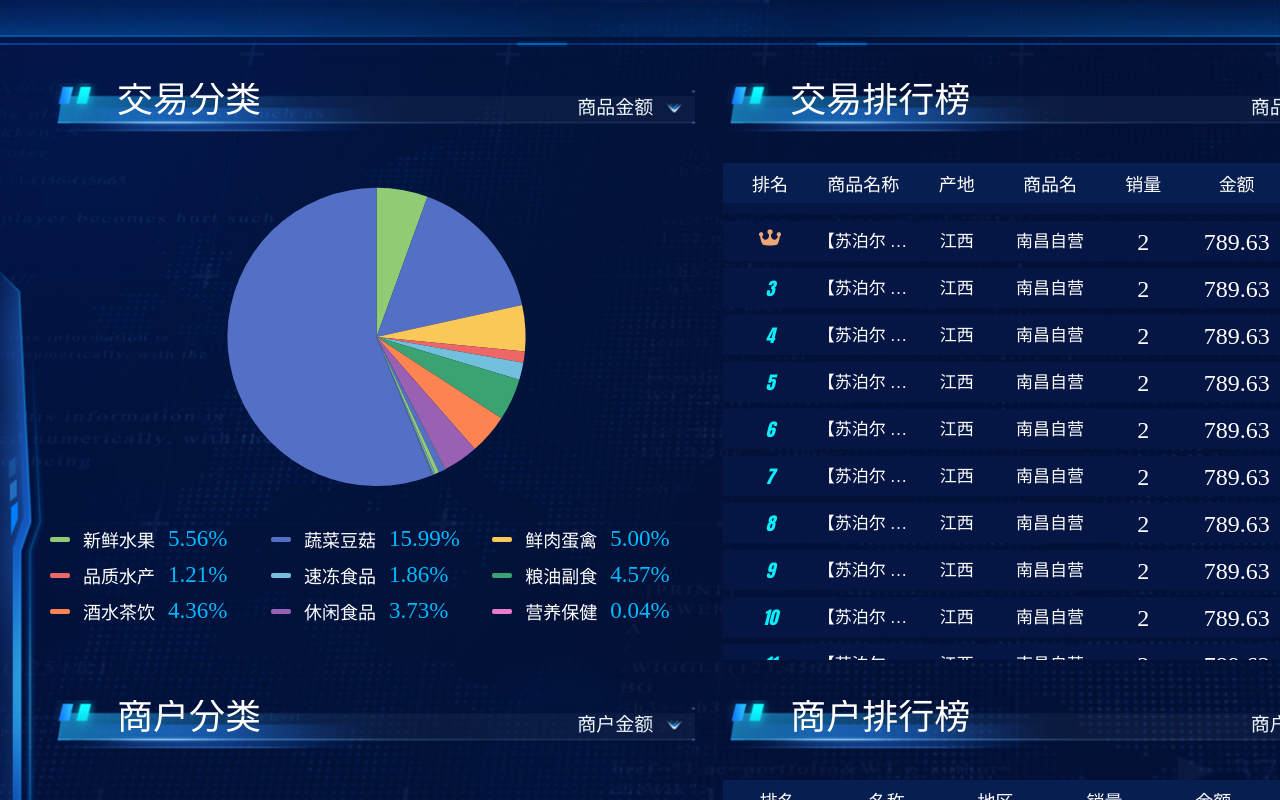
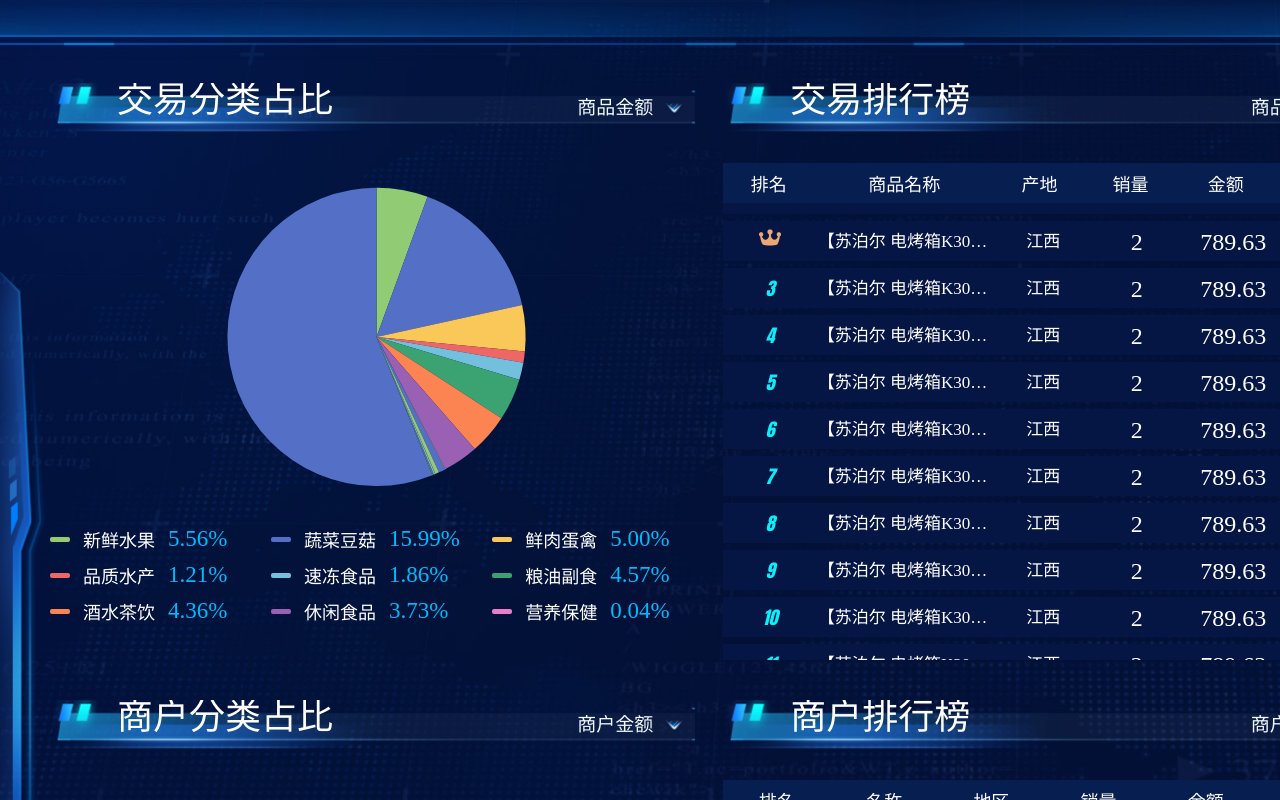
Before and after one commit to luxinru/data-center, a Vue app: page /#/ in a window 1280 px wide. Shown: the top 800 px of the page. Built offline with nearby package versions, Linux system fonts and the light colour scheme; a web font is replaced by a local one.

Commit message:
fixed bug

```diff
--- a/src/components/x-table.vue
+++ b/src/components/x-table.vue
@@ -4,7 +4,14 @@
       <thead>
         <tr>
           <th v-if="isRank">排名</th>
-          <th v-for="(item, index) in columns" :key="index">
+          <th
+            v-for="(item, index) in columns"
+            :key="index"
+            :style="{
+              width: item.width ? item.width : 'auto',
+              flex: item.width ? 'none' : '1 0',
+            }"
+          >
             {{ item.name }}
           </th>
         </tr>
@@ -36,7 +43,11 @@
             v-for="(label, j) in columns"
             :key="j"
             :class="{ isNumber: label.isNumber }"
-            :style="{ color: label.color || '#fffefe' }"
+            :style="{
+              color: label.color || '#fffefe',
+              width: label.width ? label.width : 'auto',
+              flex: label.width ? 'none' : '1 0',
+            }"
           >
             <span :title="item[label.value]">
               {{ item[label.value] }}
@@ -280,7 +291,10 @@ export default {
       // Automatically scroll the container every 2 seconds
       let intervalId = setInterval(function () {
         scrollContainer.scrollTop += 1 // Adjust the amount of scrolling here
-        if (scrollContainer.scrollTop === (scrollContainer.scrollHeight - scrollContainer.clientHeight)) {
+        if (
+          scrollContainer.scrollTop ===
+          scrollContainer.scrollHeight - scrollContainer.clientHeight
+        ) {
           scrollContainer.scrollTop = 0
         }
       }, 60)
@@ -294,7 +308,10 @@ export default {
       scrollContainer.addEventListener('mouseout', function () {
         intervalId = setInterval(function () {
           scrollContainer.scrollTop += 1 // Adjust the amount of scrolling here
-          if (scrollContainer.scrollTop === (scrollContainer.scrollHeight - scrollContainer.clientHeight)) {
+          if (
+            scrollContainer.scrollTop ===
+            scrollContainer.scrollHeight - scrollContainer.clientHeight
+          ) {
             scrollContainer.scrollTop = 0
           }
         }, 60)
@@ -329,6 +346,7 @@ export default {
       height: 40px;
       background-color: #071e50;
       flex-shrink: 0;
+      padding-right: 10px;
 
       tr {
         width: 100%;
--- a/src/views/Home.vue
+++ b/src/views/Home.vue
@@ -96,13 +96,14 @@
               :startVal="0"
               :endVal="item.value"
               :duration="2"
-              :options="{ decimalPlaces: 2 }"
+              :options="{ decimalPlaces: 2, useGrouping: false }"
             ></CountUp>
             <CountUp
               v-else
               :startVal="0"
               :endVal="item.value"
               :duration="2"
+              :options="{ useGrouping: false }"
             ></CountUp>
           </span>
           <span>{{ item.label }}</span>
@@ -347,7 +348,6 @@ export default {
           }
           echarts.registerMap('svgMap', { svg: svgString })
 
-          console.log(document.getElementById('svgmap'))
           const echartObj = echarts.init(document.getElementById('svgmap'))
 
           const base64png =
@@ -894,7 +894,6 @@ export default {
       font-weight: 400;
       color: #eff8fc;
       text-shadow: 0px 4px 1px rgba(19, 80, 143, 0.66);
-      margin-top: 5px;
     }
   }
 
--- a/src/views/components/merchant-categorization.vue
+++ b/src/views/components/merchant-categorization.vue
@@ -1,6 +1,6 @@
 <template>
   <div class="merchant_categorization">
-    <Box title="商户分类">
+    <Box title="商户分类占比">
       <template #select>
         <XSelect :value="value" :options="options" />
       </template>
@@ -147,7 +147,10 @@ export default {
           bottom: '0'
         },
         tooltip: {
-          trigger: 'item'
+          trigger: 'item',
+          textStyle: {
+            fontSize: 18
+          }
         },
         legend: {
           show: false,
--- a/src/views/components/merchant-trend.vue
+++ b/src/views/components/merchant-trend.vue
@@ -1,6 +1,6 @@
 <template>
   <div class="merchant_trend">
-    <Box title="商户趋势">
+    <Box title="商户增长趋势">
       <div id="chart3" class="chart"></div>
     </Box>
   </div>
--- a/src/views/components/trading-leaderboard.vue
+++ b/src/views/components/trading-leaderboard.vue
@@ -5,7 +5,12 @@
         <XSelect :value="value" :options="options" />
       </template>
 
-      <XTable autoScrollId="tbody1" @onRowClick="onRowClick" />
+      <XTable
+        autoScrollId="tbody1"
+        :columns="columns"
+        :tableData="tableData"
+        @onRowClick="onRowClick"
+      />
     </Box>
 
     <XModal v-show="isShowModal">
@@ -112,6 +117,196 @@ export default {
         {
           value: '4',
           label: '商品评分'
+        }
+      ],
+
+      columns: [
+        {
+          name: '商品名称',
+          value: 'b',
+          width: '180px'
+        },
+        {
+          name: '产地',
+          value: 'c'
+        },
+        {
+          name: '销量',
+          value: 'e',
+          isNumber: true
+        },
+        {
+          name: '金额',
+          value: 'f',
+          isNumber: true,
+          width: '100px'
+        },
+        {
+          name: '评分',
+          value: 'g'
+        }
+      ],
+
+      tableData: [
+        {
+          b: '【苏泊尔 电烤箱K30FK6】',
+          c: '江西',
+
+          e: '2',
+          f: '789.63',
+          g: '95'
+        },
+        {
+          b: '【苏泊尔 电烤箱K30FK6】',
+          c: '江西',
+
+          e: '2',
+          f: '789.63',
+          g: '95'
+        },
+        {
+          b: '【苏泊尔 电烤箱K30FK6】',
+          c: '江西',
+
+          e: '2',
+          f: '789.63',
+          g: '95'
+        },
+        {
+          b: '【苏泊尔 电烤箱K30FK6】',
+          c: '江西',
+
+          e: '2',
+          f: '789.63',
+          g: '95'
+        },
+        {
+          b: '【苏泊尔 电烤箱K30FK6】',
+          c: '江西',
+
+          e: '2',
+          f: '789.63',
+          g: '95'
+        },
+        {
+          b: '【苏泊尔 电烤箱K30FK6】',
+          c: '江西',
+
+          e: '2',
+          f: '789.63',
+          g: '95'
+        },
+        {
+          b: '【苏泊尔 电烤箱K30FK6】',
+          c: '江西',
+
+          e: '2',
+          f: '789.63',
+          g: '95'
+        },
+        {
+          b: '【苏泊尔 电烤箱K30FK6】',
+          c: '江西',
+
+          e: '2',
+          f: '789.63',
+          g: '95'
+        },
+        {
+          b: '【苏泊尔 电烤箱K30FK6】',
+          c: '江西',
+
+          e: '2',
+          f: '789.63',
+          g: '95'
+        },
+        {
+          b: '【苏泊尔 电烤箱K30FK6】',
+          c: '江西',
+
+          e: '2',
+          f: '789.63',
+          g: '95'
+        },
+        {
+          b: '【苏泊尔 电烤箱K30FK6】',
+          c: '江西',
+
+          e: '2',
+          f: '789.63',
+          g: '95'
+        },
+        {
+          b: '【苏泊尔 电烤箱K30FK6】',
+          c: '江西',
+
+          e: '2',
+          f: '789.63',
+          g: '95'
+        },
+        {
+          b: '【苏泊尔 电烤箱K30FK6】',
+          c: '江西',
+
+          e: '2',
+          f: '789.63',
+          g: '95'
+        },
+        {
+          b: '【苏泊尔 电烤箱K30FK6】',
+          c: '江西',
+
+          e: '2',
+          f: '789.63',
+          g: '95'
+        },
+        {
+          b: '【苏泊尔 电烤箱K30FK6】',
+          c: '江西',
+
+          e: '2',
+          f: '789.63',
+          g: '95'
+        },
+        {
+          b: '【苏泊尔 电烤箱K30FK6】',
+          c: '江西',
+
+          e: '2',
+          f: '789.63',
+          g: '95'
+        },
+        {
+          b: '【苏泊尔 电烤箱K30FK6】',
+          c: '江西',
+
+          e: '2',
+          f: '789.63',
+          g: '95'
+        },
+        {
+          b: '【苏泊尔 电烤箱K30FK6】',
+          c: '江西',
+
+          e: '2',
+          f: '789.63',
+          g: '95'
+        },
+        {
+          b: '【苏泊尔 电烤箱K30FK6】',
+          c: '江西',
+
+          e: '2',
+          f: '789.63',
+          g: '95'
+        },
+        {
+          b: '【苏泊尔 电烤箱K30FK6】',
+          c: '江西',
+
+          e: '2',
+          f: '789.63',
+          g: '95'
         }
       ]
     }
@@ -374,12 +569,13 @@ export default {
 
         .details {
           width: 100%;
-          height: 286px;
+          height: 350px;
           display: flex;
           align-items: center;
 
           img {
-            height: 286px;
+            width: 350px;
+            height: 350px;
             margin-right: 25px;
           }
 
@@ -433,6 +629,7 @@ export default {
       }
 
       .chat {
+        position: relative;
         flex: 1 0;
         display: flex;
         flex-direction: column;
@@ -441,6 +638,8 @@ export default {
         padding-right: 10px;
 
         .title {
+          position: sticky;
+          top: 0;
           width: 100%;
           height: 56px;
           font-size: 24px;
@@ -449,6 +648,7 @@ export default {
           color: #ffffff;
           border-bottom: 1px solid rgba(58, 137, 206, 1);
           flex-shrink: 0;
+          background-color: #041024;
         }
 
         .chat_item {
--- a/src/views/components/transaction-categorization.vue
+++ b/src/views/components/transaction-categorization.vue
@@ -1,6 +1,6 @@
 <template>
   <div class="transaction_categorization">
-    <Box title="交易分类">
+    <Box title="交易分类占比">
       <template #select>
         <XSelect :value="value" :options="options" />
       </template>
@@ -163,7 +163,10 @@ export default {
           bottom: '0'
         },
         tooltip: {
-          trigger: 'item'
+          trigger: 'item',
+          textStyle: {
+            fontSize: 18
+          }
         },
         legend: {
           // type: 'scroll',
--- a/src/views/components/transaction-trend.vue
+++ b/src/views/components/transaction-trend.vue
@@ -1,6 +1,6 @@
 <template>
   <div class="transaction_trend">
-    <Box title="交易趋势">
+    <Box title="交易增长趋势">
       <div id="chart4" class="chart"></div>
     </Box>
   </div>
@@ -37,7 +37,7 @@ export default {
           show: true,
           textStyle: {
             color: 'rgba(255, 255, 255, 1)',
-            fontSize: 19
+            fontSize: 18
           },
           itemGap: 30,
           icon: 'circle'
```
Also changed, not shown: src/assets/images/top.png.
